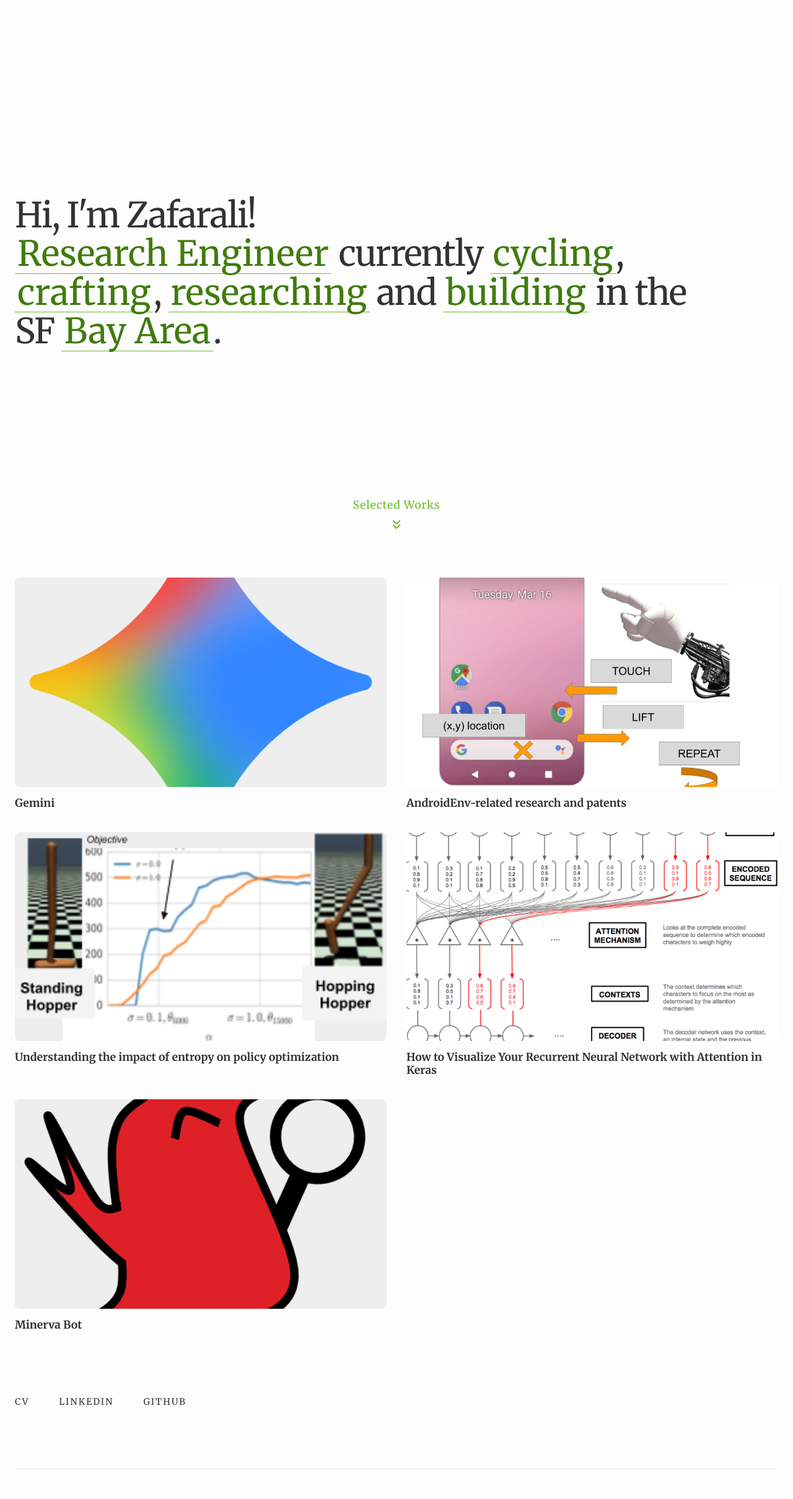
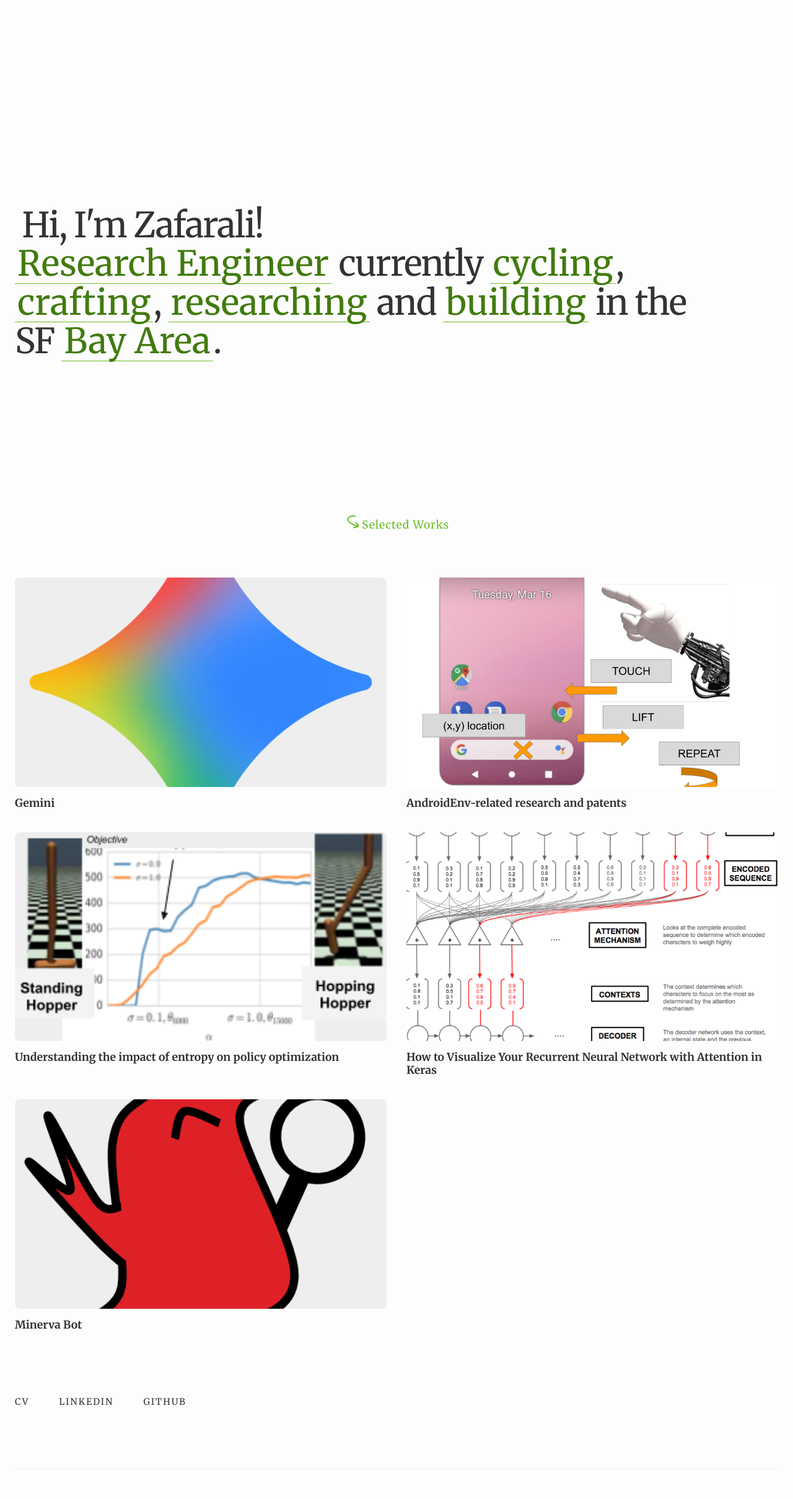
Before and after one commit to zafarali/zafarali.github.io, a Jekyll site: the page built from index.html, in a window 1280 px wide. Shown: the whole page at 62% size. Built offline with Jekyll 4.4.1, drawn with Linux system fonts in a browser that asks for light colours; nearby versions of some CDN libraries.

Commit message:
Add better SVG icons to navigate animations

```diff
--- a/_includes/interactive-about.html
+++ b/_includes/interactive-about.html
@@ -1,13 +1,15 @@
 <section class="about-interactive">
   <h1 class="about-sentence">
-    <span class="back-trigger" title="Go back">Hi, I'm Zafarali!</span><br />
+    <span class="back-trigger" title="Go back">
+      <svg class="back-arrow" viewBox="20 20 70 60" fill="none" stroke="currentColor"
+        stroke-width="9" stroke-linecap="round" stroke-linejoin="round">
+        <!-- A Simple Curve -->
+        <path d="M 30 70 C 80 80, 100 50, 30 30" />
+        <!-- The Arrow Head -->
+        <polyline points="40,50 30, 30 60,20" />
+      </svg> Hi, I'm Zafarali!
+    </span>
     <span class="animating-intro-text">
-      <!-- I'm a <button class="expand-trigger" data-target="research-engineer">Research Engineer</button>
-      currently living in the <button class="expand-trigger" data-target="location">Bay Area</button>.
-      When I'm not at my desk, you'll find me
-      <button class="expand-trigger" data-target="cycling">cycling</button>,
-      <button class="expand-trigger" data-target="improv">performing improv</button>, or
-      <button class="expand-trigger" data-target="cooking">cooking</button> up something new. -->
       <button class="expand-trigger" data-target="research-engineer">Research Engineer</button> currently
       <button class="expand-trigger" data-target="cycling">cycling</button>,
       <button class="expand-trigger" data-target="crafting">crafting</button>,
--- a/index.html
+++ b/index.html
@@ -5,9 +5,12 @@
 
 <main id="portfolio" class="portfolio">
 	<button id="back-to-top" class="back-link hidden" aria-label="Back to top">
-		<svg viewBox="0 0 24 24" width="20" height="20" stroke="currentColor" stroke-width="2.5" fill="none"
+		<svg viewBox="20 20 70 60" width="20" height="20" stroke="currentColor" stroke-width="9" fill="none"
 			stroke-linecap="round" stroke-linejoin="round">
-			<path d="M18 15l-6-6-6 6" />
+			<!-- A Simple Curve -->
+			<path d="M 30 70 C 80 80, 100 50, 30 30" />
+			<!-- The Arrow Head -->
+			<polyline points="40,50 30, 30 60,20" />
 		</svg>
 	</button>
 
@@ -15,11 +18,20 @@
 		{% include interactive-about.html %}
 		<div class="scroll-caret-wrapper">
 			<button id="scroll-to-works" class="scroll-caret" aria-label="Scroll to selected works">
-				<span class="caret-text">Selected Works</span>
-				<svg class="caret-icon" viewBox="0 0 24 24" width="24" height="24" stroke="currentColor"
+				<span class="caret-text"><svg viewBox="20 20 50 60" width="24" height="24" fill="none"
+						stroke="currentColor" stroke-width="5" stroke-linecap="round" stroke-linejoin="round"
+						class="caret-icon">
+						<!-- Downward Right Curve -->
+						<path d="M 60 30 C 40 20, 0 50, 75 70" />
+
+						<!-- Downward Right Arrow Head -->
+						<polyline points="65,55 75,70 55,75" />
+					</svg> Selected Works</span>
+				<!-- <svg class="caret-icon" viewBox="0 0 24 24" width="24" height="24" stroke="currentColor"
 					stroke-width="2" fill="none" stroke-linecap="round" stroke-linejoin="round">
 					<path d="M7 13l5 5 5-5M7 6l5 5 5-5" />
-				</svg>
+				</svg> -->
+
 			</button>
 		</div>
 	</section>
--- a/public/scripts/about.js
+++ b/public/scripts/about.js
@@ -78,7 +78,10 @@
         const targetId = trigger.getAttribute('data-target');
         const targetContent = document.getElementById(targetId).querySelector('.expansion-inner');
 
-        if (backTrigger) backTrigger.style.pointerEvents = 'none';
+        if (backTrigger) {
+            backTrigger.style.pointerEvents = 'none';
+            backTrigger.classList.add('expanded');
+        }
 
         // FLIP: First
         const firstRect = trigger.getBoundingClientRect();
@@ -190,7 +193,10 @@
         if (!isExpanded || !currentActiveTrigger) return;
         isExpanded = false;
 
-        if (backTrigger) backTrigger.style.pointerEvents = 'none';
+        if (backTrigger) {
+            backTrigger.style.pointerEvents = 'none';
+            backTrigger.classList.remove('expanded');
+        }
 
         const activeContainer = document.querySelector('.active-expansion');
         if (!activeContainer) return;
--- a/public/stylesheets/main.css
+++ b/public/stylesheets/main.css
@@ -161,8 +161,13 @@
     font-weight: 400;
     color: var(--color-text);
     margin-top: 1rem;
-    margin-bottom: 4rem;
+    margin-bottom: 2rem;
     max-width: 1100px;
+}
+
+.about-sentence .back-trigger,
+.about-sentence .animating-intro-text {
+    display: block;
 }
 
 .expand-trigger {
@@ -203,11 +208,31 @@
 .back-trigger {
     cursor: pointer;
     transition: opacity 0.2s ease, color 0.2s ease;
-    display: inline-block;
+    display: inline-flex;
+    align-items: center;
 }
 
 .back-trigger:hover {
     color: #6cbb27;
+}
+
+.back-arrow {
+    width: 0;
+    height: 0;
+    opacity: 0;
+    overflow: hidden;
+    transform: translateX(10px) rotate(20deg);
+    transition: all 0.4s cubic-bezier(0.4, 0, 0.2, 1);
+    color: #999;
+}
+
+.back-trigger.expanded .back-arrow {
+    width: 35px;
+    height: 35px;
+    opacity: 1;
+    overflow: visible;
+    transform: translateX(0) rotate(0deg);
+    margin-right: 12px;
 }
 
 /* Word animation classes */
```
